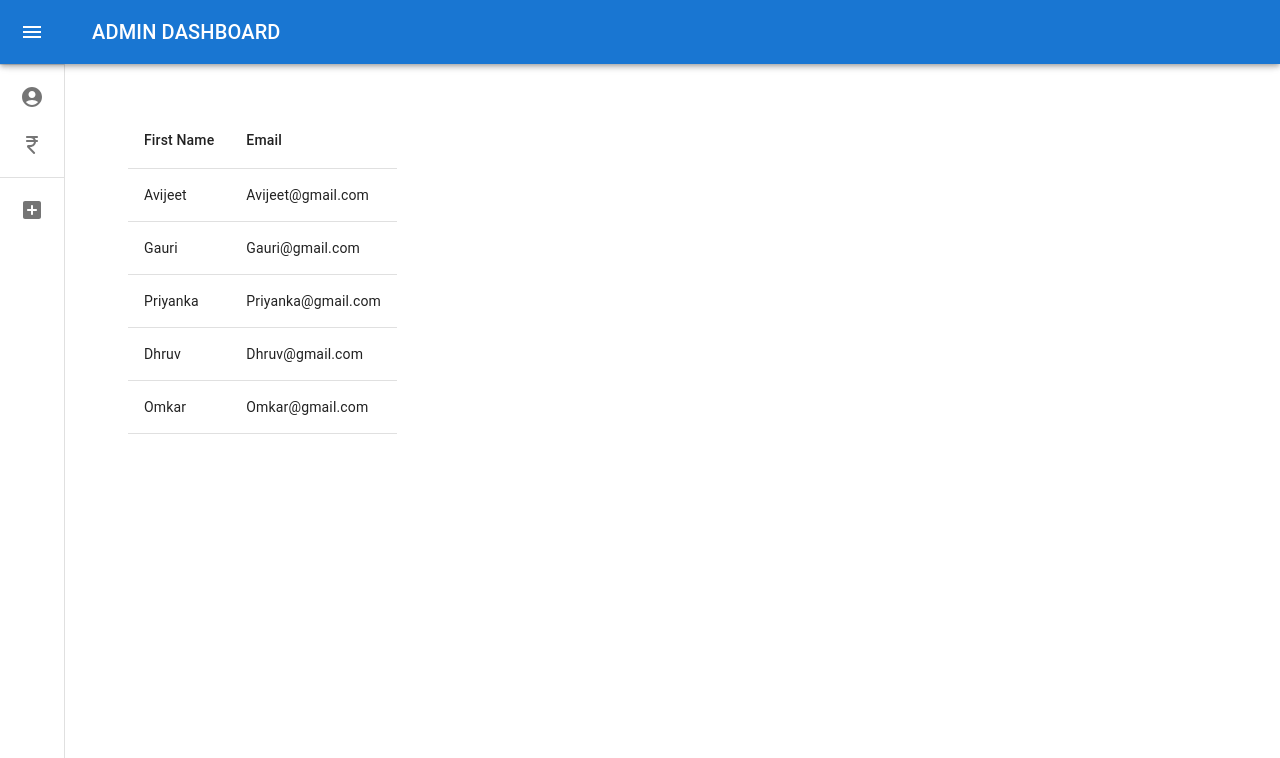
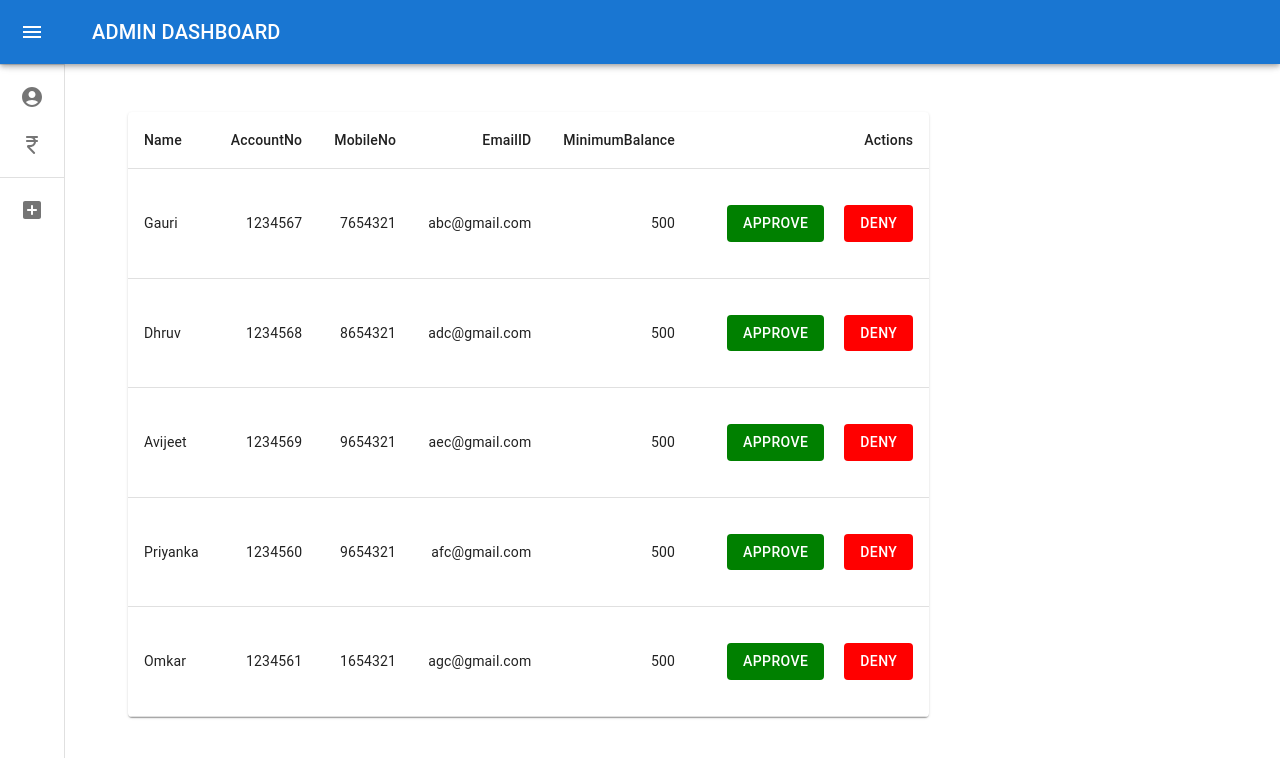
Before and after one commit to dkumar-22/banking-project, a React (Create React App) app: page /admin/dashboard in a window 1280 px wide. Shown: the top 758 px of the page. Built offline with nearby package versions, Linux system fonts and the light colour scheme.

Commit message:
admin pages done

```diff
--- a/package.json
+++ b/package.json
@@ -6,6 +6,7 @@
     "@emotion/react": "^11.11.1",
     "@emotion/styled": "^11.11.0",
     "@heroicons/react": "^2.0.18",
+    "@material-ui/core": "^4.12.4",
     "@mui/icons-material": "^5.14.3",
     "@mui/material": "^5.14.4",
     "@mui/x-data-grid": "^6.11.2",
--- a/src/components/Admin/comp/ContentTable.jsx
+++ b/src/components/Admin/comp/ContentTable.jsx
@@ -0,0 +1 @@
+import {Box, Typography, useTheme} from "@mui/material"
--- a/src/components/Admin/comp/HomeDisplay.jsx
+++ b/src/components/Admin/comp/HomeDisplay.jsx
@@ -1,51 +1,150 @@
-import React from "react"
-import { Table, TableHead, TableRow, TableCell, TableBody } from "@mui/material"
-import {TableContainer} from "@mui/material"
+// import React from "react"
+// import { Table, TableHead, TableRow, TableCell, TableBody } from "@mui/material"
+// import {TableContainer} from "@mui/material"
 
-const PostData = [
-    {
-        "first_name": "Avijeet",
-        "email": "Avijeet@gmail.com"
+// const PostData = [
+//     {
+//         "first_name": "Avijeet",
+//         "email": "Avijeet@gmail.com"
+//     },
+//     {
+//         "first_name": "Gauri",
+//         "email": "Gauri@gmail.com"
+//     },
+//     {
+//         "first_name": "Priyanka",
+//         "email": "Priyanka@gmail.com"
+//     },
+//     {
+//         "first_name": "Dhruv",
+//         "email": "Dhruv@gmail.com"
+//     },
+//     {
+//         "first_name": "Omkar",
+//         "email": "Omkar@gmail.com"
+//     }
+// ]
+
+// export default function HomeDisplay() {
+//     return (
+//         <div>
+//             <TableContainer>
+//                 <Table>
+//                     <TableHead>
+//                         <TableRow>
+//                             <TableCell>First Name</TableCell>
+//                             <TableCell>Email</TableCell>
+//                         </TableRow>
+//                     </TableHead>
+//                     <TableBody>
+//                       {PostData.map((list, index) => (
+//                         <TableRow key={index}>
+//                             <TableCell>{list.first_name}</TableCell>
+//                             <TableCell>{list.email}</TableCell>
+//                         </TableRow>
+//                       ))}
+//                     </TableBody>
+//                 </Table>
+//             </TableContainer>
+//         </div>
+//     )
+// }
+import { useState } from "react";
+import { Table } from "@mui/material";
+
+import React from "react";
+import { Stack, Button } from "@mui/material";
+
+//import InputAdornment from "@material-ui/core/InputAdornment";
+//import SearchIcon from "@material-ui/icons/Search";
+import { TextField, IconButton } from "@material-ui/core";
+
+//import { SearchOutlined } from '@material-ui/icons';
+
+import TableBody from "@material-ui/core/TableBody";
+import TableCell from "@material-ui/core/TableCell";
+import TableContainer from "@material-ui/core/TableContainer";
+import TableHead from "@material-ui/core/TableHead";
+import TableRow from "@material-ui/core/TableRow";
+import Paper from "@material-ui/core/Paper";
+import { makeStyles } from "@material-ui/core/styles";
+
+const useStyles = makeStyles({
+  table: {
+    width: 400,
+    margin: "auto",
   },
-    {
-        "first_name": "Gauri",
-        "email": "Gauri@gmail.com"
-    },
-    {
-        "first_name": "Priyanka",
-        "email": "Priyanka@gmail.com"
-    },
-    {
-        "first_name": "Dhruv",
-        "email": "Dhruv@gmail.com"
-    },
-    {
-        "first_name": "Omkar",
-        "email": "Omkar@gmail.com"
+});
+function createData(Name, AccountNo, MobileNo, EmailID, MinimumBalance) {
+  return { Name, AccountNo, MobileNo, EmailID, MinimumBalance };
 }
-]
 
-export default function HomeDisplay() {
+const rows = [
+  createData("Gauri ", 1234567, 7654321, "abc@gmail.com", 500),
+  createData("Dhruv", 1234568, 8654321, "adc@gmail.com", 500),
+  createData("Avijeet", 1234569, 9654321, "aec@gmail.com", 500),
+  createData("Priyanka", 1234560, 9654321, "afc@gmail.com", 500),
+  createData("Omkar", 1234561, 1654321, "agc@gmail.com", 500),
+];
+
+function HomeDisplay() {
+  //   <TextField
+  //                 fullWidth
+  //                 id="standard-bare"
+  //                 variant="outlined"
+  //                 defaultValue="Search"
+  //                 InputProps={{
+  //                   endAdornment: (
+  //                     <IconButton>
+  //                       <SearchOutlined />
+  //                     </IconButton>
+  //                   ),
+  //                 }}
+  //               />
+
+  const classes = useStyles();
   return (
-        <div>
-            <TableContainer>
-                <Table>
+    <TableContainer component={Paper}>
+      <Table aria-label="simple table">
         <TableHead>
           <TableRow>
-                            <TableCell>First Name</TableCell>
-                            <TableCell>Email</TableCell>
+            <TableCell>Name</TableCell>
+            <TableCell align="right">AccountNo</TableCell>
+            <TableCell align="right">MobileNo</TableCell>
+            <TableCell align="right">EmailID</TableCell>
+            <TableCell align="right">MinimumBalance</TableCell>
+            <TableCell align="right">Actions</TableCell>
           </TableRow>
         </TableHead>
         <TableBody>
-                      {PostData.map((list, index) => (
-                        <TableRow key={index}>
-                            <TableCell>{list.first_name}</TableCell>
-                            <TableCell>{list.email}</TableCell>
+          {rows.map((row) => (
+            <TableRow key={row.Name}>
+              <TableCell component="th" scope="row">
+                {row.Name}
+              </TableCell>
+              <TableCell align="right">{row.AccountNo}</TableCell>
+              <TableCell align="right">{row.MobileNo}</TableCell>
+              <TableCell align="right">{row.EmailID}</TableCell>
+              <TableCell align="right">{row.MinimumBalance}</TableCell>
+              <TableCell align="right">
+                <div style={{color:"white"}}>
+                  <Button
+                    variant="Approve"
+                    style={{ backgroundColor: "green", margin:"20px" }}
+                  >
+                    Approve
+                  </Button>
+                  <Button variant="Deny" style={{ backgroundColor: "red" }}>
+                    Deny{" "}
+                  </Button>
+                </div>
+              </TableCell>
             </TableRow>
           ))}
         </TableBody>
       </Table>
     </TableContainer>
-        </div>
-    )
+  );
 }
+
+export default HomeDisplay;
```
Also changed, not shown: 1 other file (tests, documents, lock files or other folders). Lines whose indentation alone changed are shown as unchanged.
